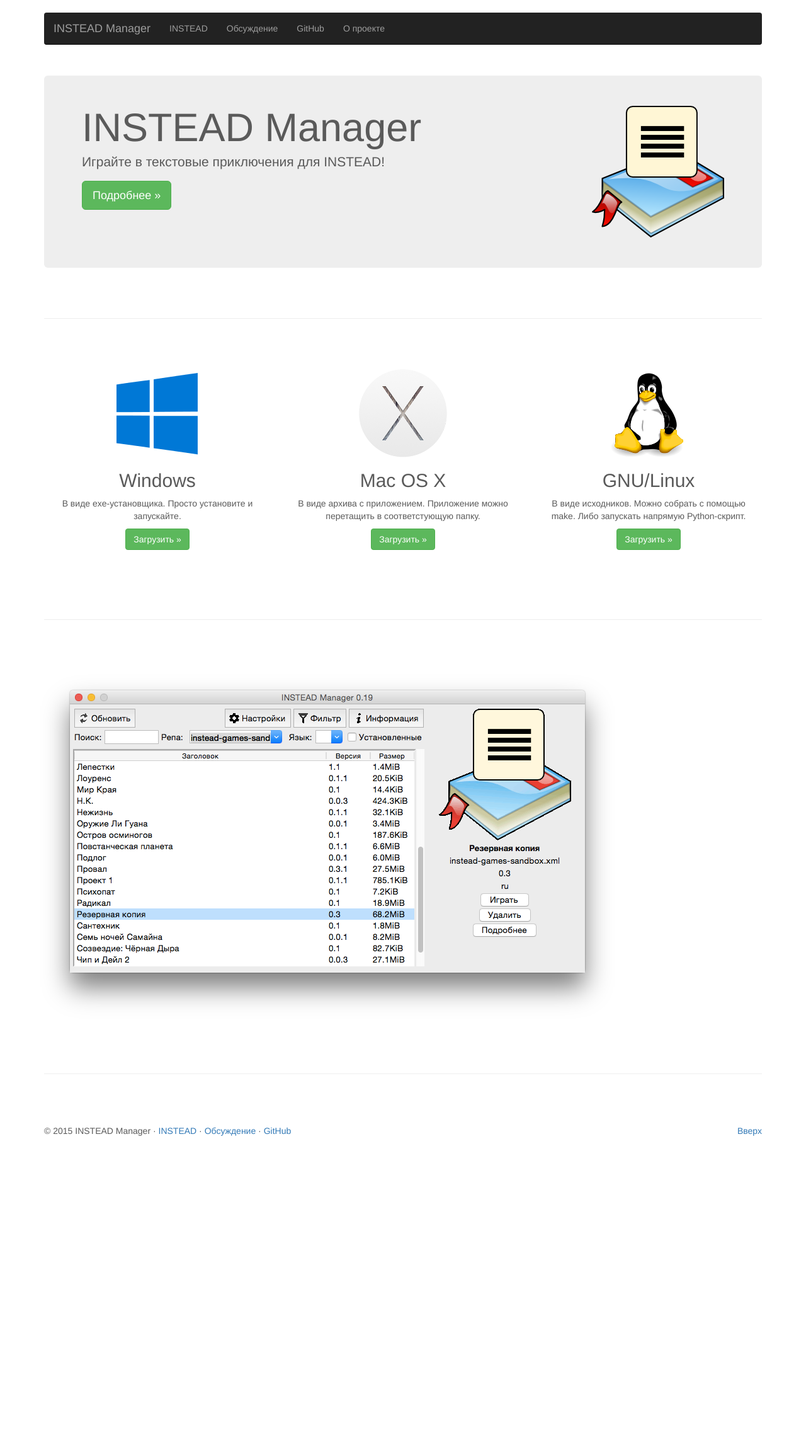
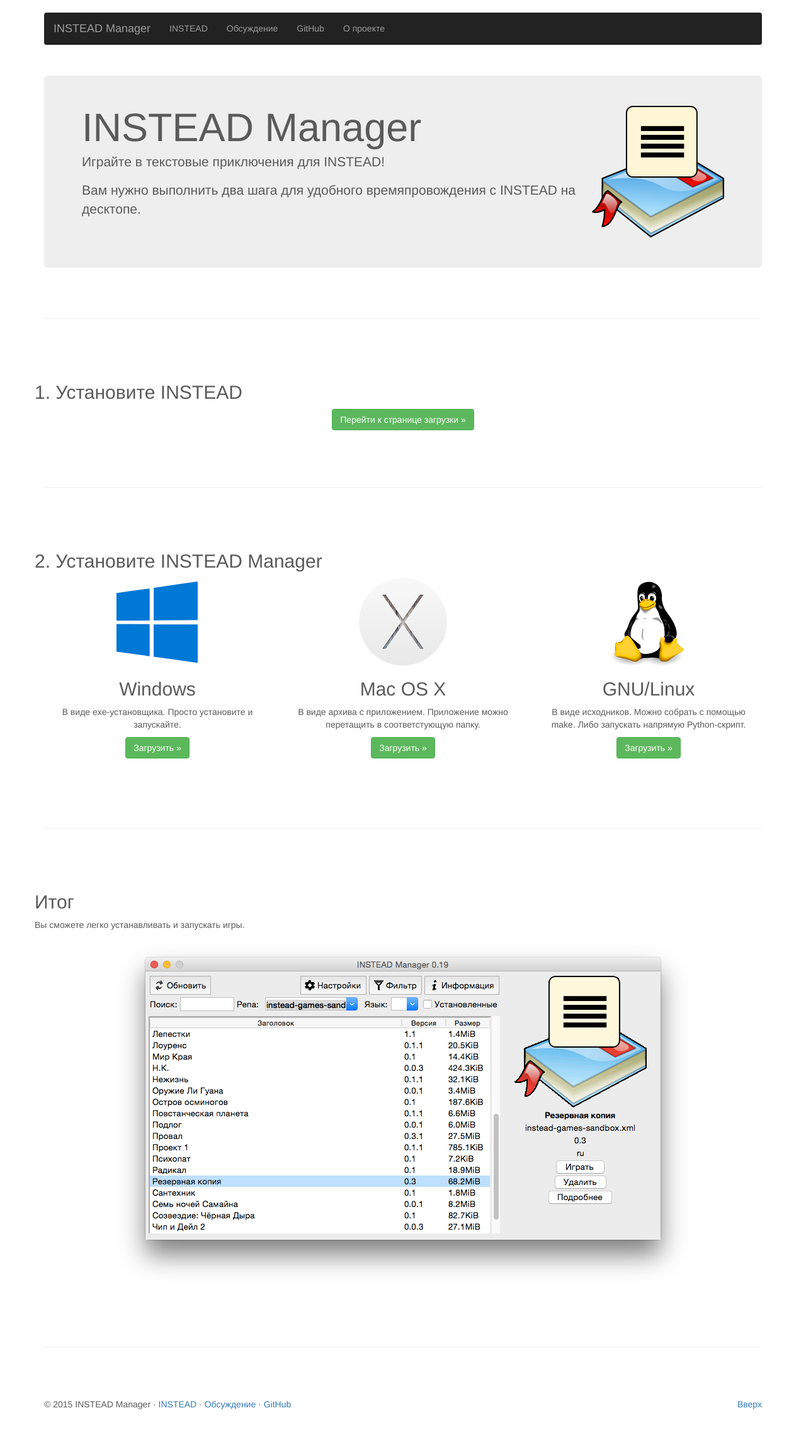
Before and after one commit to jhekasoft/instead-manager, a Jekyll site: the page built from index.html, in a window 1280 px wide. Shown: the whole page at 63% size. Built offline with Jekyll 4.4.1, drawn with Linux system fonts in a browser that asks for light colours; nearby versions of some CDN libraries; before the commit the page ends 1855 px from its top, so only the background shows below that.

Commit message:
2-step page

```diff
--- a/_config.yml
+++ b/_config.yml
@@ -6,6 +6,7 @@
 url: "http://instead.club" # the base hostname & protocol for your site
 twitter_username: jhekasoft
 github_username:  jhekasoft
+asset_version: 1
 
 # Build settings
 markdown: kramdown
--- a/_layouts/default.html
+++ b/_layouts/default.html
@@ -22,7 +22,7 @@
     <![endif]-->
 
     <!-- Custom styles for this template -->
-    <link href="{{ "/assets/css/carousel.css" | prepend: site.baseurl }}" rel="stylesheet">
+    <link href="{{ "/assets/css/main.css?v=" | prepend: site.baseurl | append: site.asset_version }}" rel="stylesheet">
 </head>
 <!-- NAVBAR
 ================================================== -->
@@ -37,7 +37,7 @@
     {% include carousel_main.html %}
 {% endif %}
 
-<div class="container marketing" style="margin-top: 120px;">
+<div class="container main-container marketing">
     {{ content }}
     <hr class="featurette-divider">
     {% include footer.html %}
--- a/assets/css/carousel.css
+++ b/assets/css/main.css
@@ -63,6 +63,10 @@
 
 /* MARKETING CONTENT
 -------------------------------------------------- */
+
+.marketing {
+  margin-top: 120px;
+}
 
 /* Center align the text within the three columns below the carousel */
 .marketing .col-lg-4 {
--- a/index.html
+++ b/index.html
@@ -8,7 +8,7 @@
         <div class="media-body">
             <h1 class="media-heading">INSTEAD Manager</h1>
             <p>Играйте в текстовые приключения для INSTEAD!</p>
-            <p><a class="btn btn-lg btn-success" href="{{ "/about" | prepend: site.baseurl }}" role="button">Подробнее &raquo;</a></p>
+            <p>Вам нужно выполнить два шага для удобного времяпровождения с INSTEAD на десктопе.</p>
         </div>
         <div class="media-right">
             <a href="#">
@@ -21,6 +21,16 @@
 <hr class="featurette-divider">
 
 <div class="row">
+    <h2>1. Установите INSTEAD</h2>
+    <p class="text-center">
+        <a class="btn btn-success" href="http://instead.syscall.ru/ru/download/" target="_blank">Перейти к странице загрузки &raquo;</a>
+    </p>
+</div><!-- /.row -->
+
+<hr class="featurette-divider">
+
+<div class="row">
+    <h2>2. Установите INSTEAD Manager</h2>
     <div class="col-lg-4">
         <img src="{{ "/assets/img/logo/windows.png" | prepend: site.baseurl }}" alt="Windows" width="140" height="140">
         <h2>Windows</h2>
@@ -44,49 +54,7 @@
 <hr class="featurette-divider">
 
 <div class="row">
-    <img class="img-responsive" src="{{ "/assets/img/screenshot/instead-manager.png" | prepend: site.baseurl }}" alt="INSTEAD Manager">
+    <h2>Итог</h2>
+    <p>Вы сможете легко устанавливать и запускать игры.</p>
+    <p><img class="img-responsive center-block" src="{{ "/assets/img/screenshot/instead-manager.png" | prepend: site.baseurl }}" alt="INSTEAD Manager"></p>
 </div><!-- /.row -->
-
-{% comment %}
-<!-- START THE FEATURETTES -->
-
-<hr class="featurette-divider">
-
-<div class="row featurette">
-    <div class="col-md-7">
-        <h2 class="featurette-heading">First featurette heading. <span class="text-muted">It'll blow your mind.</span></h2>
-        <p class="lead">Donec ullamcorper nulla non metus auctor fringilla. Vestibulum id ligula porta felis euismod semper. Praesent commodo cursus magna, vel scelerisque nisl consectetur. Fusce dapibus, tellus ac cursus commodo.</p>
-    </div>
-    <div class="col-md-5">
-        <img class="featurette-image img-responsive center-block" data-src="holder.js/500x500/auto" alt="Generic placeholder image">
-    </div>
-</div>
-
-<hr class="featurette-divider">
-
-<div class="row featurette">
-    <div class="col-md-7 col-md-push-5">
-        <h2 class="featurette-heading">Oh yeah, it's that good. <span class="text-muted">See for yourself.</span></h2>
-        <p class="lead">Donec ullamcorper nulla non metus auctor fringilla. Vestibulum id ligula porta felis euismod semper. Praesent commodo cursus magna, vel scelerisque nisl consectetur. Fusce dapibus, tellus ac cursus commodo.</p>
-    </div>
-    <div class="col-md-5 col-md-pull-7">
-        <img class="featurette-image img-responsive center-block" data-src="holder.js/500x500/auto" alt="Generic placeholder image">
-    </div>
-</div>
-
-<hr class="featurette-divider">
-
-<div class="row featurette">
-    <div class="col-md-7">
-        <h2 class="featurette-heading">And lastly, this one. <span class="text-muted">Checkmate.</span></h2>
-        <p class="lead">Donec ullamcorper nulla non metus auctor fringilla. Vestibulum id ligula porta felis euismod semper. Praesent commodo cursus magna, vel scelerisque nisl consectetur. Fusce dapibus, tellus ac cursus commodo.</p>
-    </div>
-    <div class="col-md-5">
-        <img class="featurette-image img-responsive center-block" data-src="holder.js/500x500/auto" alt="Generic placeholder image">
-    </div>
-</div>
-
-<hr class="featurette-divider">
-
-<!-- /END THE FEATURETTES -->
-{% endcomment %}
```
Also changed, not shown: about.md (+1 -1 lines).
